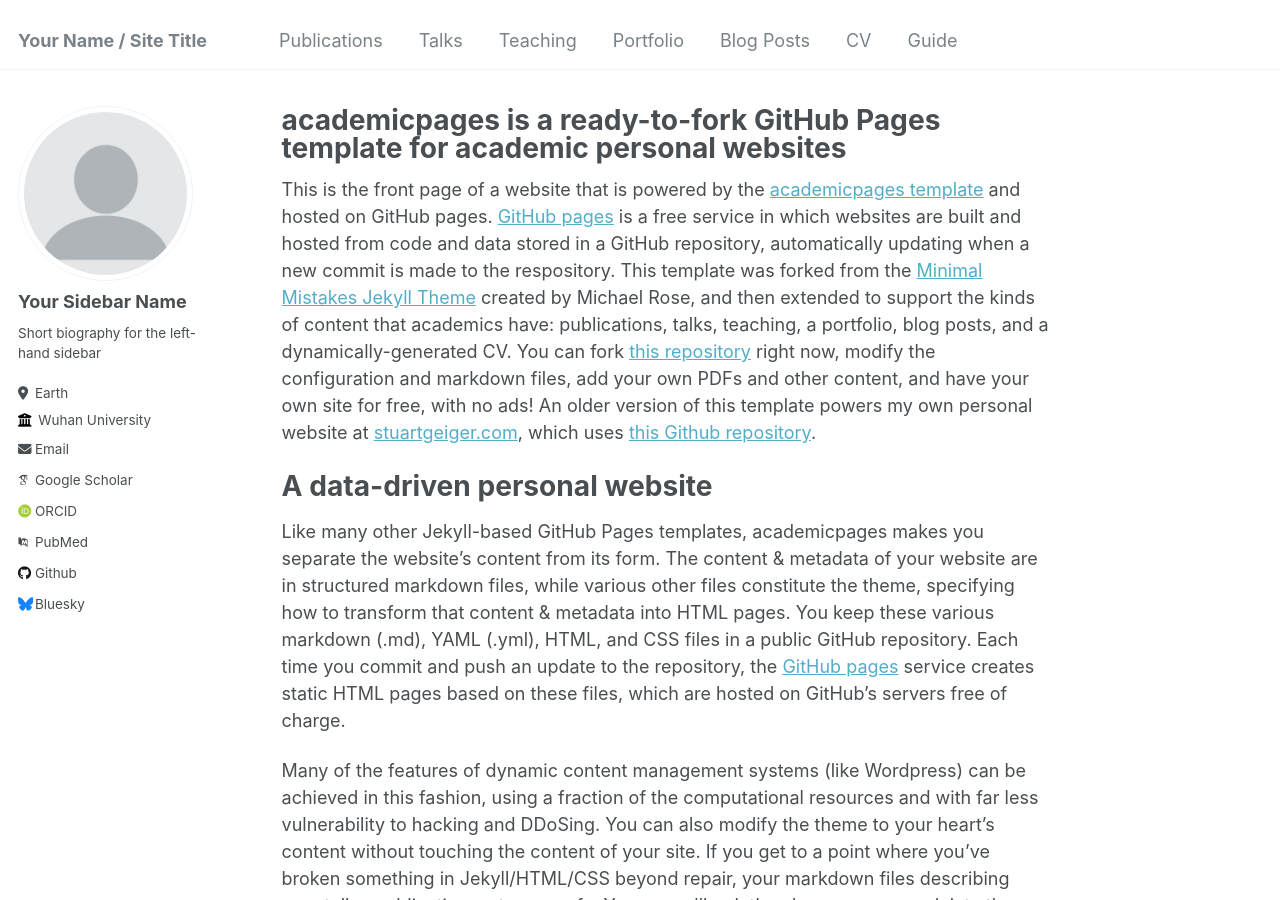
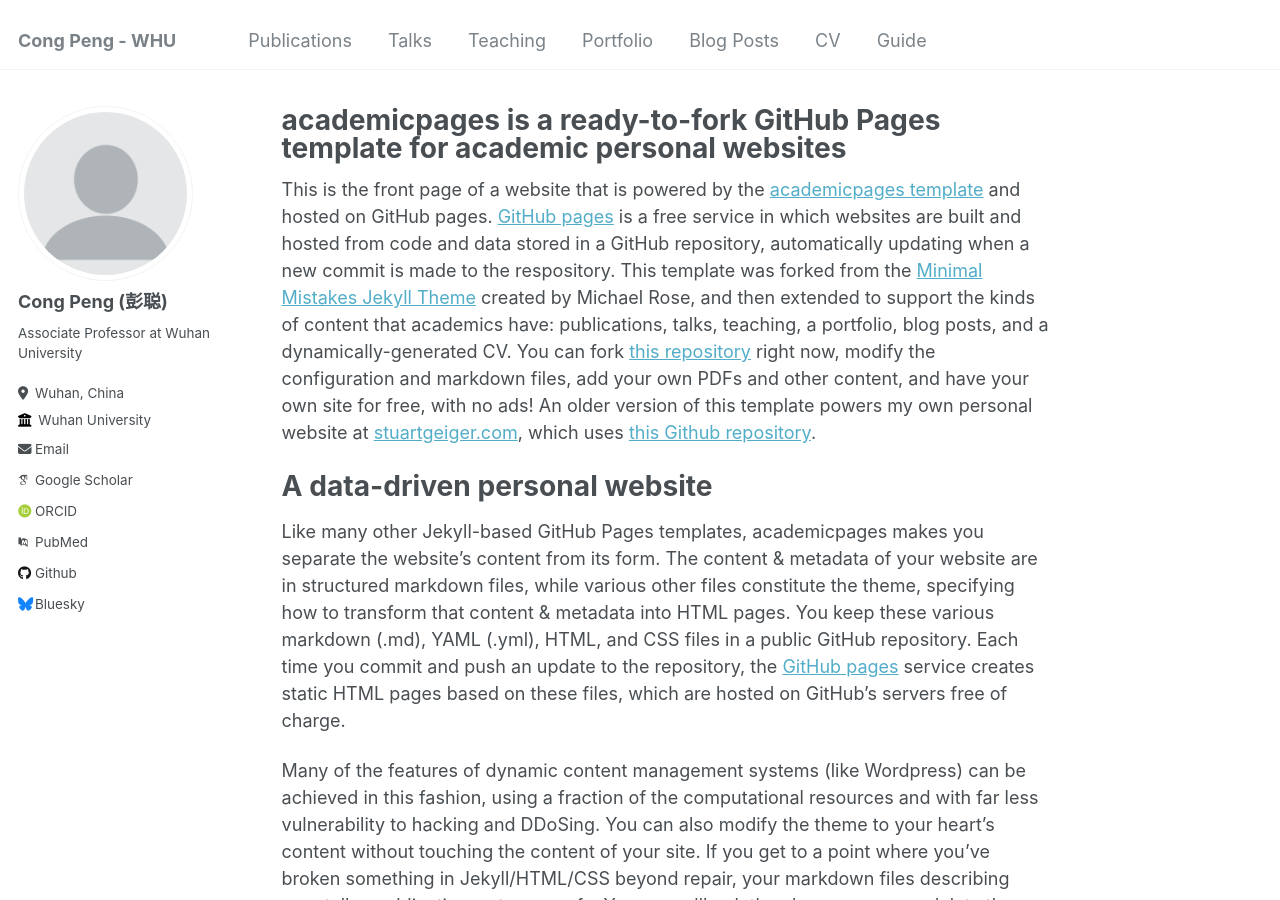
Before and after one commit to cpeng-crypto/cpeng-crypto.github.io, a Jekyll site: the page built from _pages/about.md, in a window 1280 px wide and 900 px high. Built offline with Jekyll 4.4.1, drawn with Linux system fonts in a browser that asks for light colours; some web fonts are replaced.

Commit message:
Update _config.yml

```diff
--- a/_config.yml
+++ b/_config.yml
@@ -8,7 +8,7 @@
 
 # Basic Site Settings
 locale                   : "en-US"
-title                    : "Your Name / Site Title"
+title                    : "Cong Peng - WHU"
 title_separator          : "-"
 name                     : &name "Cong Peng"
 description              : &description "Associate Professor at Wuhan University"
@@ -22,13 +22,13 @@
 author:
   # Biographic information
   avatar           : "profile.png"
-  name             : "Your Sidebar Name"
+  name             : "Cong Peng (彭聪)"
   pronouns         : # example: "she/her"
-  bio              : "Short biography for the left-hand sidebar"
-  location         : "Earth"
+  bio              : "Associate Professor at Wuhan University"
+  location         : "Wuhan, China"
   employer         : "Wuhan University"
   uri              : # URL
-  email            : "none@example.org"
+  email            : "cpeng@whu.edu.cn"
 
   # Academic websites
   arxiv            : # URL - Update with the correct link to your profile
```
